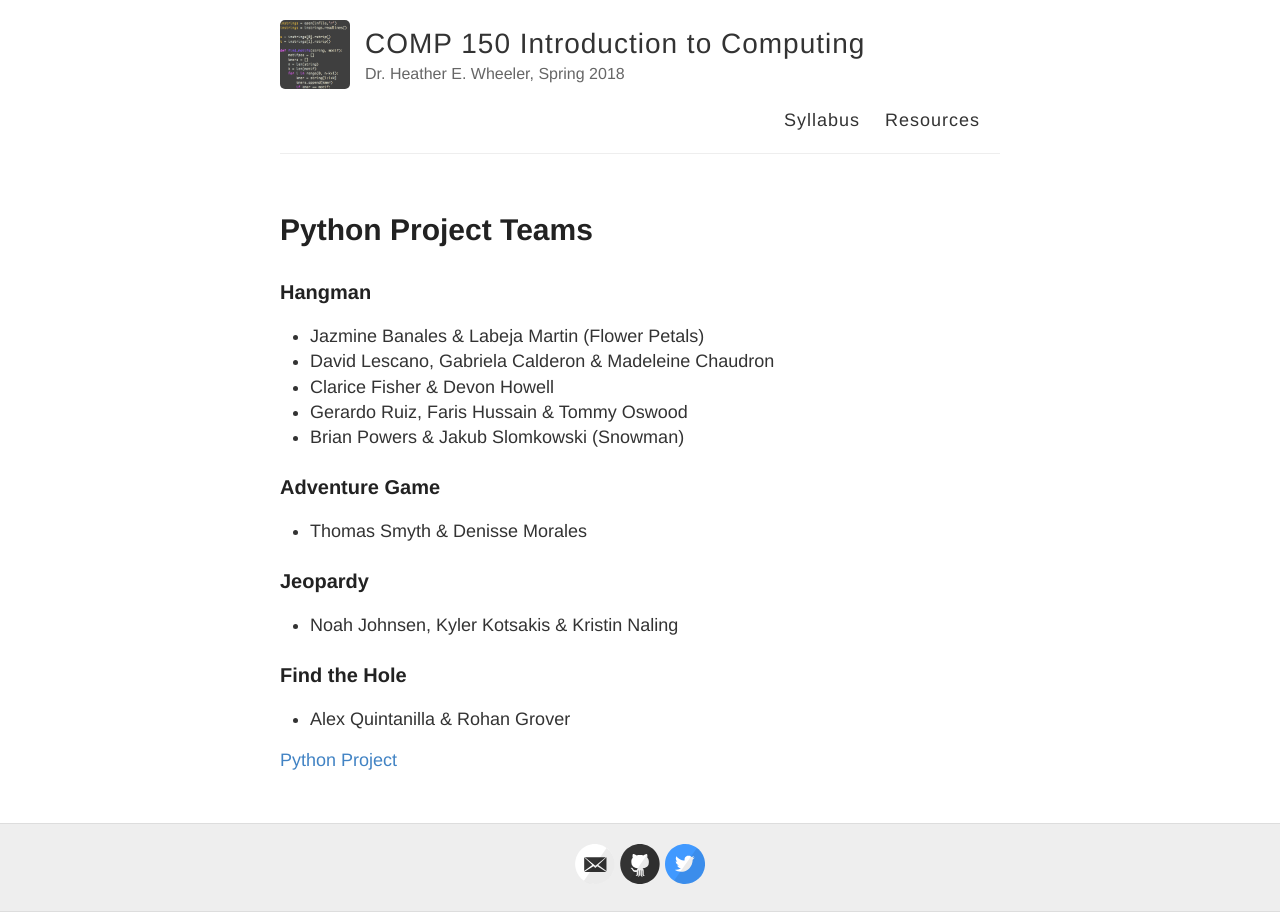
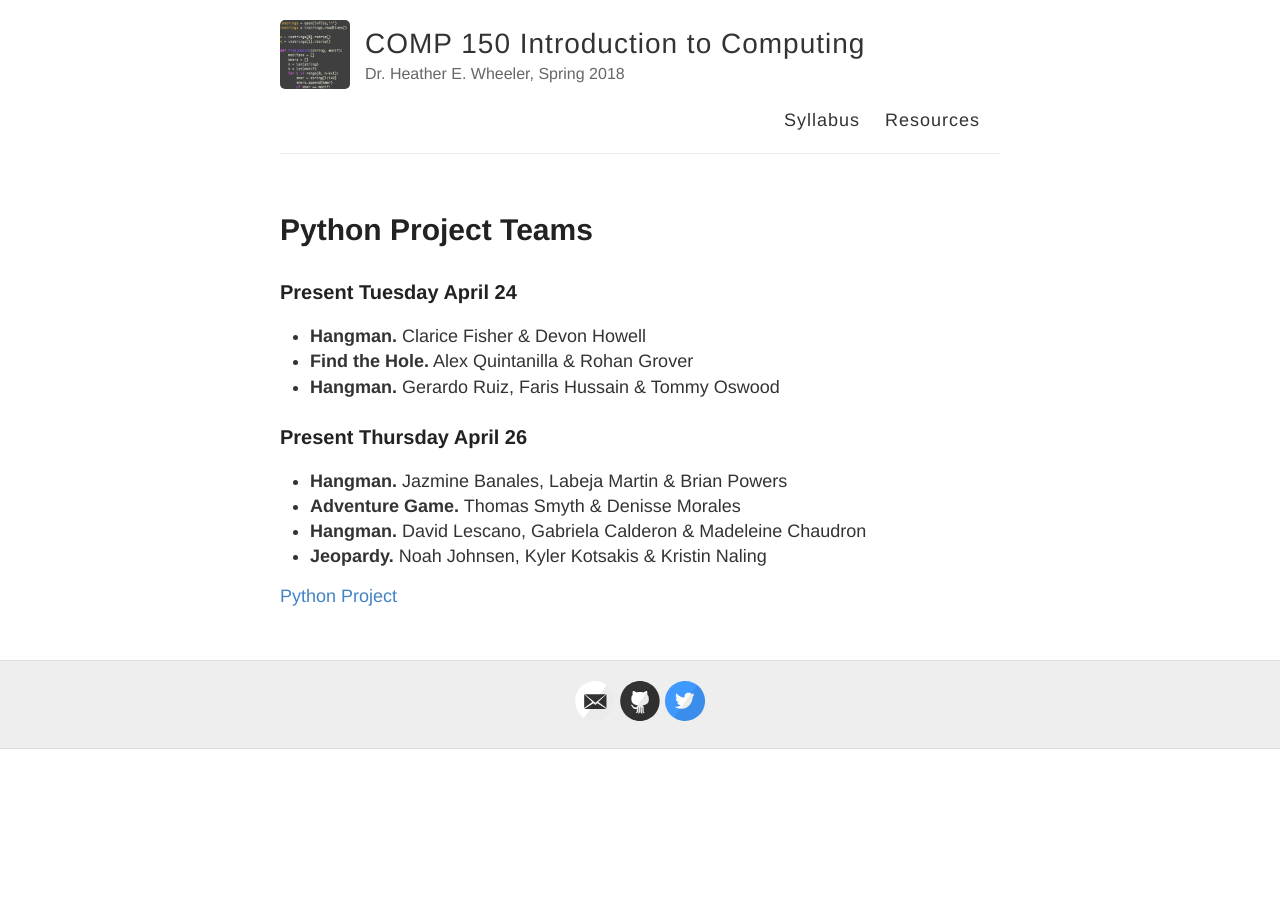
Before and after one commit to hwheeler01/comp150, a Jekyll site: the page built from teams.md, in a window 1280 px wide. Built offline with Jekyll 4.4.1, drawn with Linux system fonts in a browser that asks for light colours.

Commit message:
add presentation dates

```diff
--- a/HW/Project.html
+++ b/HW/Project.html
@@ -38,7 +38,7 @@ individually<br>
 </ol>
 
 <h2>Project Presentation </h2>
-<h3>Groups will present in class on April 24 or 26. <!-- Check <a href="http://hwheeler01.github.io/comp150/teams">here</a> to see when you present.</h3> -->
+<h3>Groups will present in class on April 24 or 26. Check <a href="http://hwheeler01.github.io/comp150/teams">here</a> to see when you present.</h3>
 
 <h3><a href="http://hwheeler01.github.io/comp150/HW/presentation_rubric.html">Grading Rubric</a>
 
--- a/teams.md
+++ b/teams.md
@@ -3,21 +3,19 @@ layout: page
 title: Python Project Teams
 permalink: /teams/
 ---
-### Hangman
-- Jazmine Banales & Labeja Martin (Flower Petals)
-- David Lescano, Gabriela Calderon & Madeleine Chaudron
-- Clarice Fisher & Devon Howell
-- Gerardo Ruiz, Faris Hussain & Tommy Oswood
-- Brian Powers & Jakub Slomkowski (Snowman)
 
-### Adventure Game
-- Thomas Smyth & Denisse Morales
+### Present Tuesday April 24
 
-### Jeopardy
-- Noah Johnsen, Kyler Kotsakis & Kristin Naling
+- **Hangman.** Clarice Fisher & Devon Howell
+- **Find the Hole.** Alex Quintanilla & Rohan Grover
+- **Hangman.** Gerardo Ruiz, Faris Hussain & Tommy Oswood
 
-### Find the Hole
-- Alex Quintanilla & Rohan Grover
+
+### Present Thursday April 26
+- **Hangman.** Jazmine Banales, Labeja Martin & Brian Powers
+- **Adventure Game.** Thomas Smyth & Denisse Morales
+- **Hangman.** David Lescano, Gabriela Calderon & Madeleine Chaudron
+- **Jeopardy.** Noah Johnsen, Kyler Kotsakis & Kristin Naling
 
 
 [Python Project](http://hwheeler01.github.io/comp150/HW/Project.html)
```
